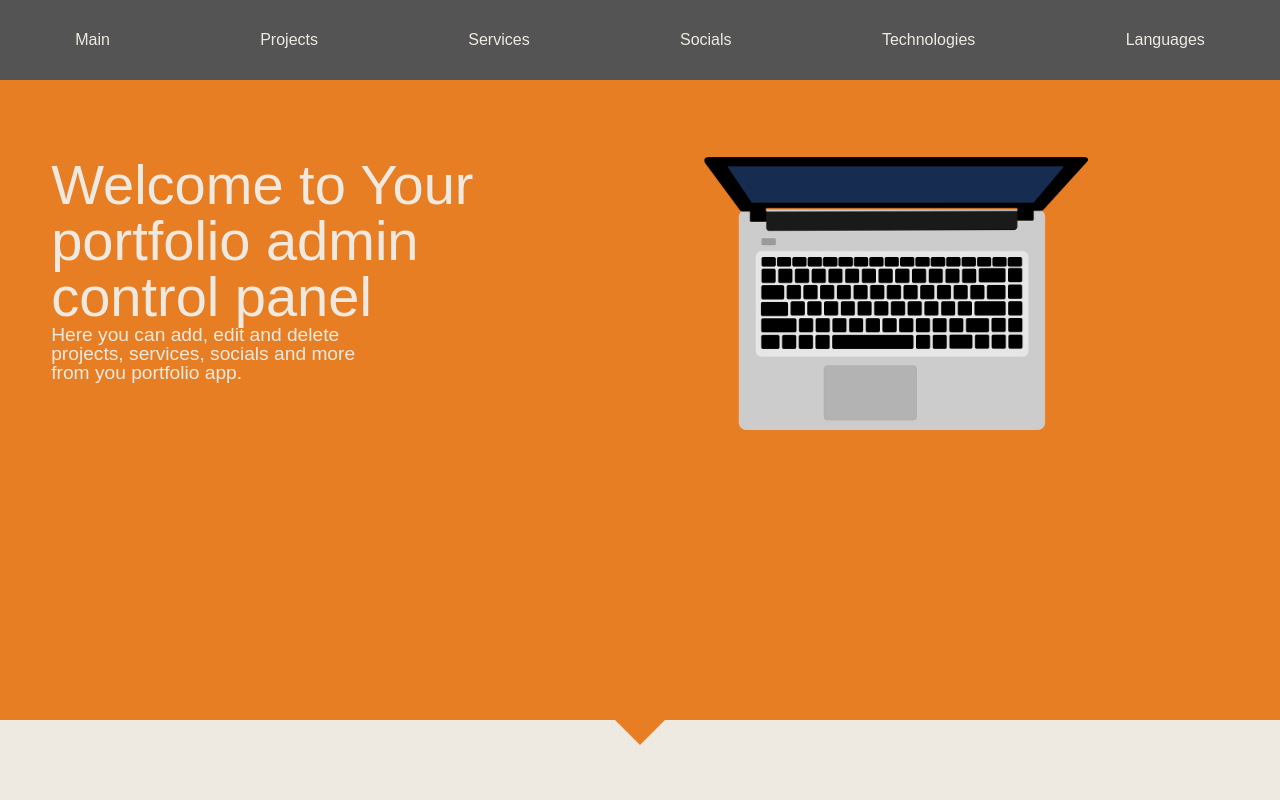
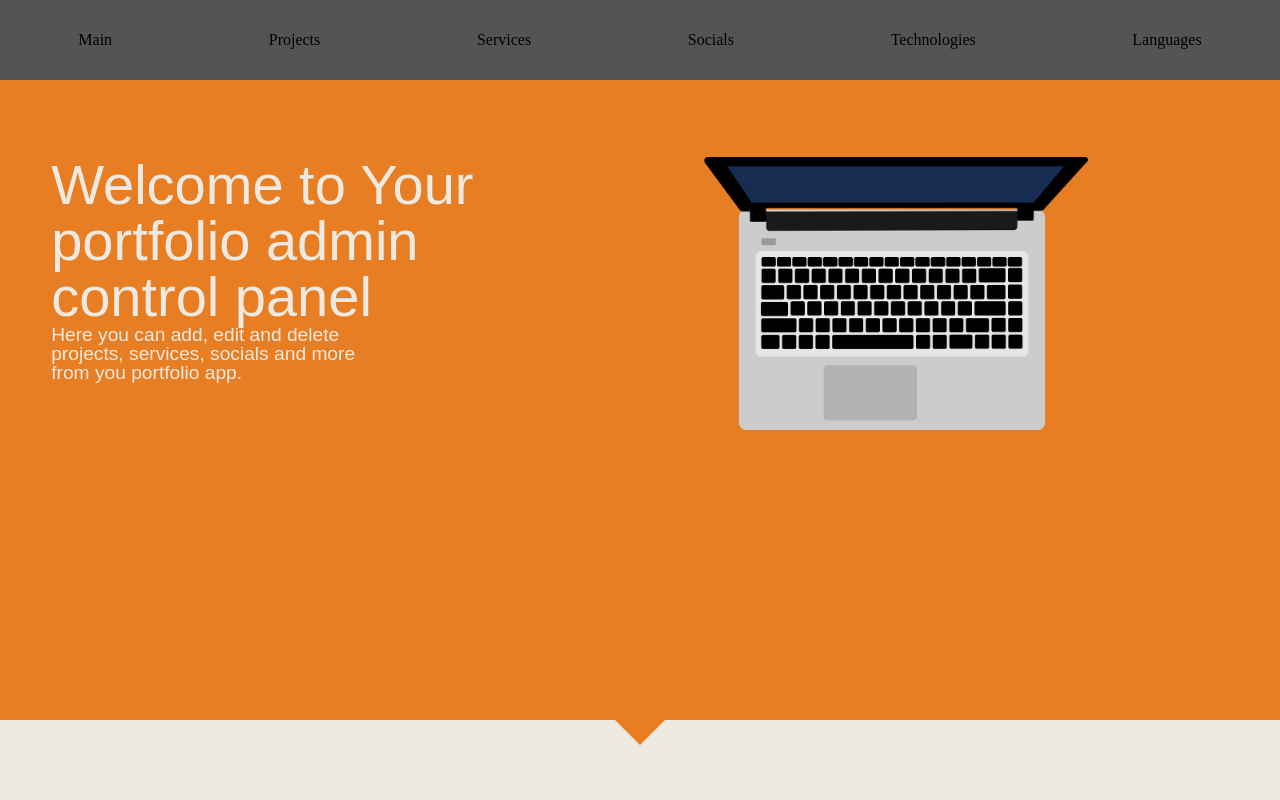
Before and after one commit to mhmdtshref/portfolio, an Angular app in the folder admin/: page / in a window 1280 px wide. Shown: the top 800 px of the page. Built offline with nearby package versions, Linux system fonts and the light colour scheme; a web font is replaced by a local one.

Commit message:
Modify HTML code to sue angular on click attribute instead of anchor link #115

```diff
--- a/admin/src/app/navbar/navbar.component.html
+++ b/admin/src/app/navbar/navbar.component.html
@@ -1,8 +1,8 @@
 <ul>
-    <li><a href="#">Main</a></li>
-    <li><a href="#">Projects</a></li>
-    <li><a href="#">Services</a></li>
-    <li><a href="#">Socials</a></li>
-    <li><a href="#">Technologies</a></li>
-    <li><a href="#">Languages</a></li>
+    <li (click)="routeOnClick('')">Main</li>
+    <li (click)="routeOnClick('projects')">Projects</li>
+    <li (click)="routeOnClick('services')">Services</li>
+    <li (click)="routeOnClick('socials')">Socials</li>
+    <li (click)="routeOnClick('technologies')">Technologies</li>
+    <li (click)="routeOnClick('languages')">Languages</li>
 </ul>
```
